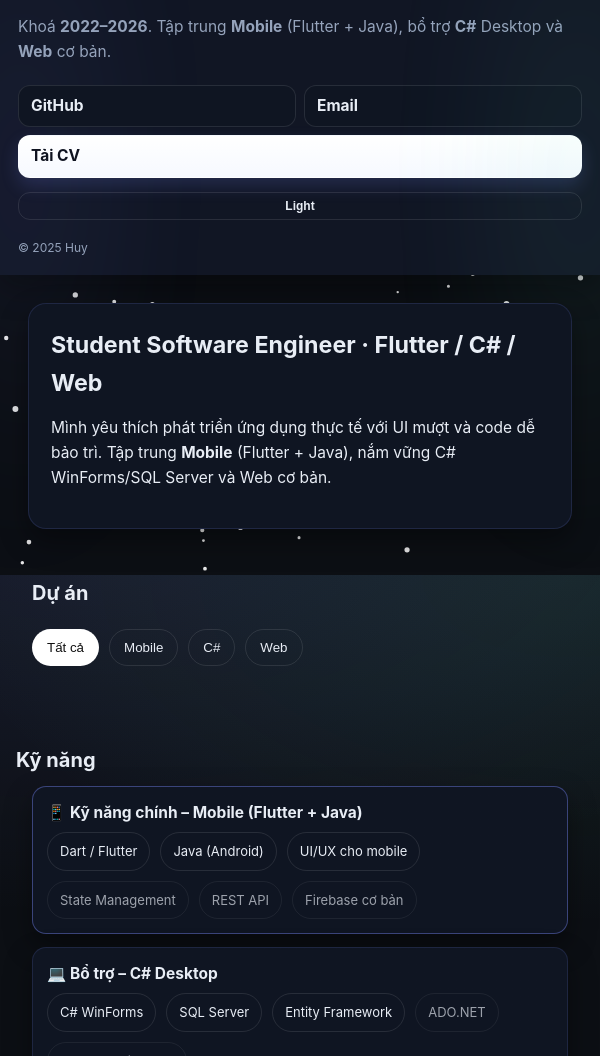
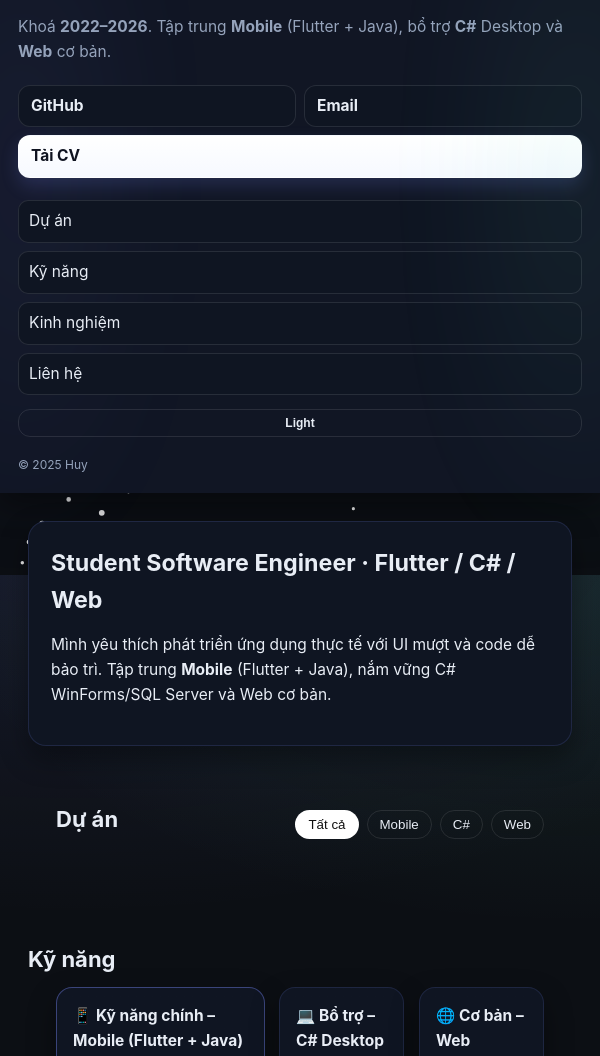
Before and after one commit to Huy2004P/Huy2004P.github.io, a plain HTML site: page index.html in a window 600 px wide. Shown: the part 225-1281 px from the top of the page. Drawn offline with Linux system fonts and the light colour scheme.

Commit message:
Sửa lại css

```diff
--- a/styles.css
+++ b/styles.css
@@ -233,21 +233,6 @@ body::after{right:-6vw;background:radial-gradient(50% 60% at 60% 50%, var(--acce
 }
 
 
-/* responsive */
-@media (max-width: 900px){
-  .sidebar{position:static;width:auto;border-right:0}
-  .side-inner{display:grid;grid-template-columns:80px 1fr;align-items:center}
-  .side-nav{display:none}
-  .socials{justify-content:flex-start}
-  .content{margin-left:0}
-  .grid3{grid-template-columns:1fr 1fr}
-  .skills-grid{grid-template-columns:1fr}
-  .contact-split{ grid-template-columns:1fr; }
-}
-@media (max-width: 600px){
-  .grid3{grid-template-columns:1fr}
-}
-
 /* ======= MOBILE FIX (<= 900px) ======= */
 @media (max-width: 900px){
 
@@ -292,60 +277,3 @@ body::after{right:-6vw;background:radial-gradient(50% 60% at 60% 50%, var(--acce
   .name{ font-size: 24px }
   .socials{ grid-template-columns: 1fr }  /* mỗi nút 1 hàng cho rộng */
 }
-
-/* ===== Mobile polish for Projects + Skills ===== */
-@media (max-width: 900px){
-  /* lề & heading mềm hơn */
-  .section{ padding: 20px 16px; }
-  .section h3{ font-size: 20px; }
-  .section-head{
-    margin: 0 16px 12px;
-    flex-direction: column;
-    align-items: flex-start;
-    gap: 10px;
-  }
-
-  /* Filters: scroll ngang, không vỡ layout */
-  .filters{
-    width: 100%;
-    overflow-x: auto;
-    -webkit-overflow-scrolling: touch;
-    padding-bottom: 6px;
-    gap: 10px;
-  }
-  .filters .chip{
-    white-space: nowrap;
-    padding: 10px 14px;
-    border-radius: 999px;
-  }
-
-  /* Projects: 1 cột trên mobile */
-  .grid3{
-    grid-template-columns: 1fr;      /* từ 2/3 cột -> 1 cột */
-    gap: 12px;
-    padding: 0 16px 20px;
-  }
-  .card{
-    padding: 14px;
-    border-radius: 14px;
-  }
-  .tags li{ font-size: 13px; padding: 8px 12px; }
-
-  /* Skills: 1 cột, mỗi card cách nhau hợp lý */
-  .skills-grid{
-    grid-template-columns: 1fr;
-    gap: 12px;
-    padding: 0 16px 20px;
-  }
-  .skill-card{ margin: 0; }
-  .chips{ gap: 10px; }
-  .chips li{ font-size: 13px; padding: 8px 12px; }
-
-  /* Timeline lùi lề cho khớp */
-  .timeline{ margin: 0 16px 20px; }
-}
-
-/* màn trung bình còn 2 cột (tablet) */
-@media (min-width: 600px) and (max-width: 900px){
-  .grid3{ grid-template-columns: 1fr 1fr; }
-}
```
